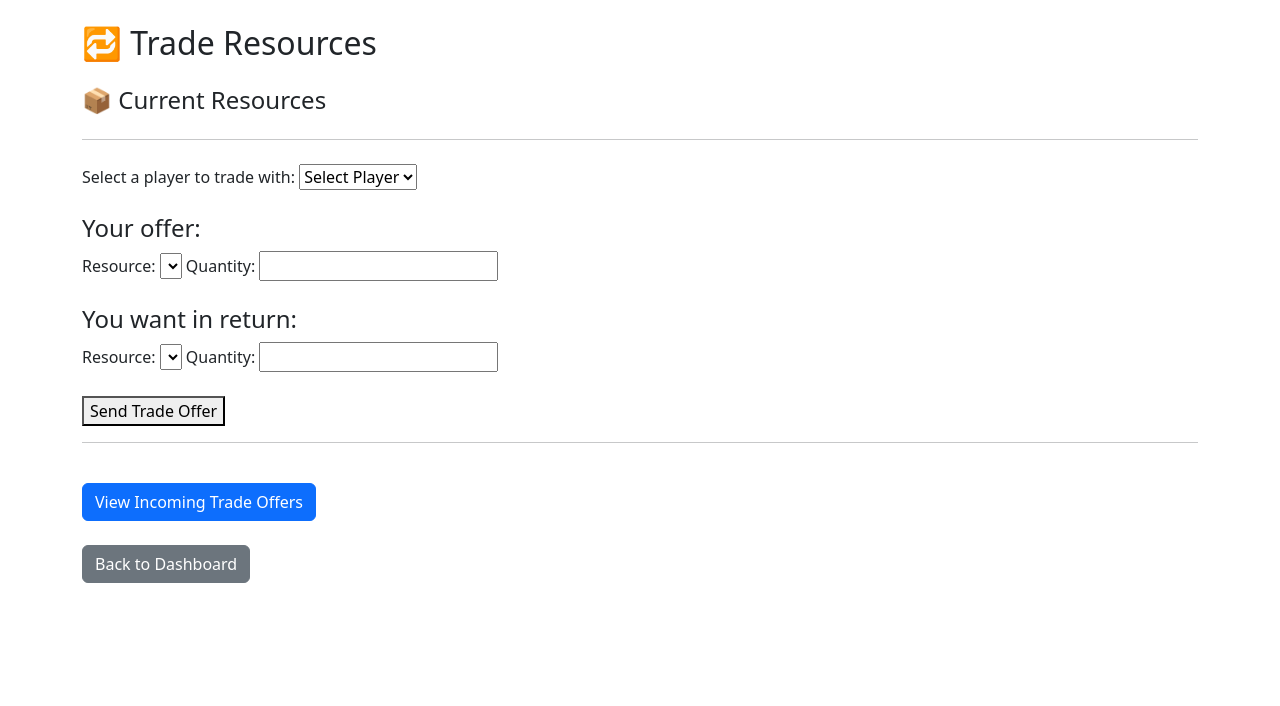
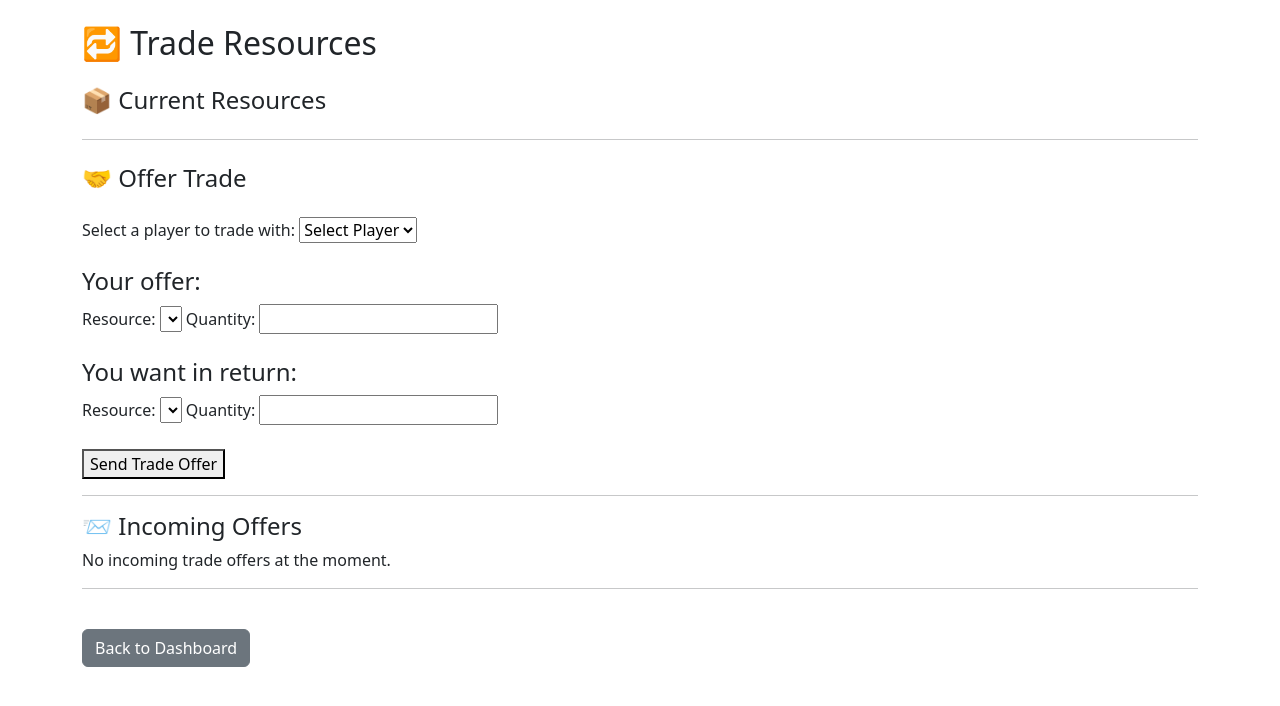
Before and after one commit to daraghmatu/atu-stack-app, a Flask app: page /actions/trade in a window 1280 px wide. Shown: the part 56-762 px from the top of the page. Run offline with Flask 3, Linux system fonts and the light colour scheme; the visitor is signed in with stand-in values (Sample User, id 1); data that the repository does not hold is empty.

Commit message:
Made offers visible from the main trade page

```diff
--- a/app.py
+++ b/app.py
@@ -469,12 +469,16 @@ def trade():
                 offered_resource_id, offered_quantity,
                 requested_resource_id, requested_quantity
             ))
-            # db.commit()   # not required with autocommit=True
+			# db.commit()   # not required with autocommit=True
             flash("Trade offer created.", "success")
             return redirect(url_for('trade'))
 
         # GET method — list other players and resources
-        cursor.execute("SELECT player_id, firstname, lastname FROM players WHERE player_id != %s", (player_id,))
+        cursor.execute("""
+            SELECT player_id, firstname, lastname
+            FROM players
+            WHERE player_id != %s
+        """, (player_id,))
         other_players = cursor.fetchall()
 
         cursor.execute("SELECT resource_id, name FROM resources")
@@ -482,16 +486,7 @@ def trade():
 
         player_resources = get_player_resources(player_id)
 
-        return render_template('actions/trade.html', players=other_players, resources=resources, player_resources=player_resources)
-    finally:
-        cursor.close()
-
-@app.route('/actions/trade_offers')
-@login_required
-def trade_offers():
-    player_id = current_user.id
-    cursor = get_cursor()
-    try:
+        # Incoming trade offers
         cursor.execute("""
             SELECT t.*, i.firstname AS initiator_firstname, i.lastname AS initiator_lastname,
                 r1.name AS offered_resource, r2.name AS requested_resource
@@ -501,11 +496,16 @@ def trade_offers():
             JOIN resources r2 ON t.requested_resource_id = r2.resource_id
             WHERE t.recipient_id = %s AND t.status = 'pending'
         """, (player_id,))
-        offers = cursor.fetchall()
+        incoming_offers = cursor.fetchall()
 
-        player_resources = get_player_resources(player_id)
+        return render_template(
+            'actions/trade.html',
+            players=other_players,
+            resources=resources,
+            player_resources=player_resources,
+            incoming_offers=incoming_offers
+        )
 
-        return render_template('actions/trade_offers.html', offers=offers, player_resources=player_resources)
     finally:
         cursor.close()
 
@@ -525,7 +525,7 @@ def accept_trade(trade_id):
         if not trade or trade['recipient_id'] != player_id:
             g.db.rollback()           # *** Transaction ends if
             flash("Invalid or expired trade offer.", "danger")
-            return redirect(url_for('trade_offers'))
+            return redirect(url_for('trade'))
 
         initiator_id = trade['initiator_id']
         offered_resource_id = trade['offered_resource_id']
@@ -560,7 +560,7 @@ def accept_trade(trade_id):
         if initiator_qty < offered_quantity or recipient_qty < requested_quantity:
             g.db.rollback()       # *** Transaction ends if
             flash("One or both players lack required resources.", "danger")
-            return redirect(url_for('trade_offers'))
+            return redirect(url_for('trade'))
 
         # Perform the exchange
         cursor.execute("""
@@ -597,7 +597,7 @@ def accept_trade(trade_id):
     finally:
         cursor.close()
 
-    return redirect(url_for('trade_offers'))
+    return redirect(url_for('trade'))
 
 @app.route('/actions/reject_trade/<int:trade_id>', methods=['POST'])
 @login_required
@@ -612,7 +612,7 @@ def reject_trade(trade_id):
         """, (trade_id, player_id))
         # db.commit()   # not required with autocommit=True
         flash("Trade rejected.", "info")
-        return redirect(url_for('trade_offers'))
+        return redirect(url_for('trade'))
     finally:
         cursor.close()
 
--- a/templates/actions/trade.html
+++ b/templates/actions/trade.html
@@ -15,6 +15,7 @@
 
   <hr>
 
+  <h4 class="mt-4">🤝 Offer Trade</h4>
   <form method="post">
     <div class="mt-4">
       <label for="recipient_id">Select a player to trade with:</label>
@@ -57,9 +58,30 @@
 
   <hr>
 
-<div>
-    <a href="{{ url_for('trade_offers') }}" class="btn btn-primary mt-4">View Incoming Trade Offers</a>
-</div>
+  <h4>📨 Incoming Offers</h4>
+  {% if incoming_offers %}
+    <ul>
+      {% for offer in incoming_offers %}
+        <li>
+          {{ offer.initiator_firstname }} {{ offer.initiator_lastname }} offers
+          <strong>{{ offer.offered_quantity }} {{ offer.offered_resource }}</strong>
+          for
+          <strong>{{ offer.requested_quantity }} {{ offer.requested_resource }}</strong>.
+
+          <form action="{{ url_for('accept_trade', trade_id=offer.trade_id) }}" method="post" style="display:inline;">
+            <button type="submit" class="btn btn-success btn-sm">Accept</button>
+          </form>
+          <form action="{{ url_for('reject_trade', trade_id=offer.trade_id) }}" method="post" style="display:inline;">
+            <button type="submit" class="btn btn-danger btn-sm">Reject</button>
+          </form>
+        </li>
+      {% endfor %}
+    </ul>
+  {% else %}
+    <p>No incoming trade offers at the moment.</p>
+  {% endif %}
+
+  <hr>
 
 <div>
     <a href="{{ url_for('dashboard') }}" class="btn btn-secondary mt-4">Back to Dashboard</a>
```
Also changed, not shown: templates/actions/trade_offers.html (deleted, +0 -44 lines).
